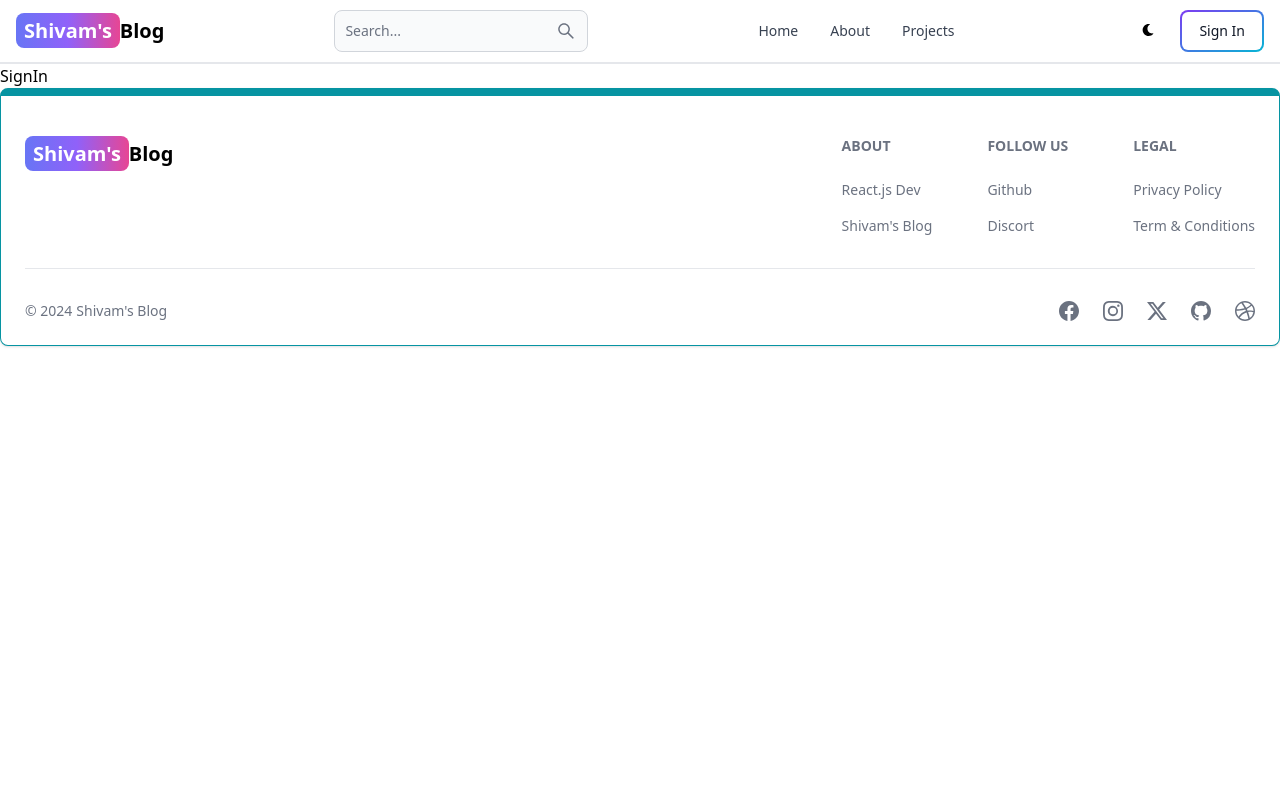
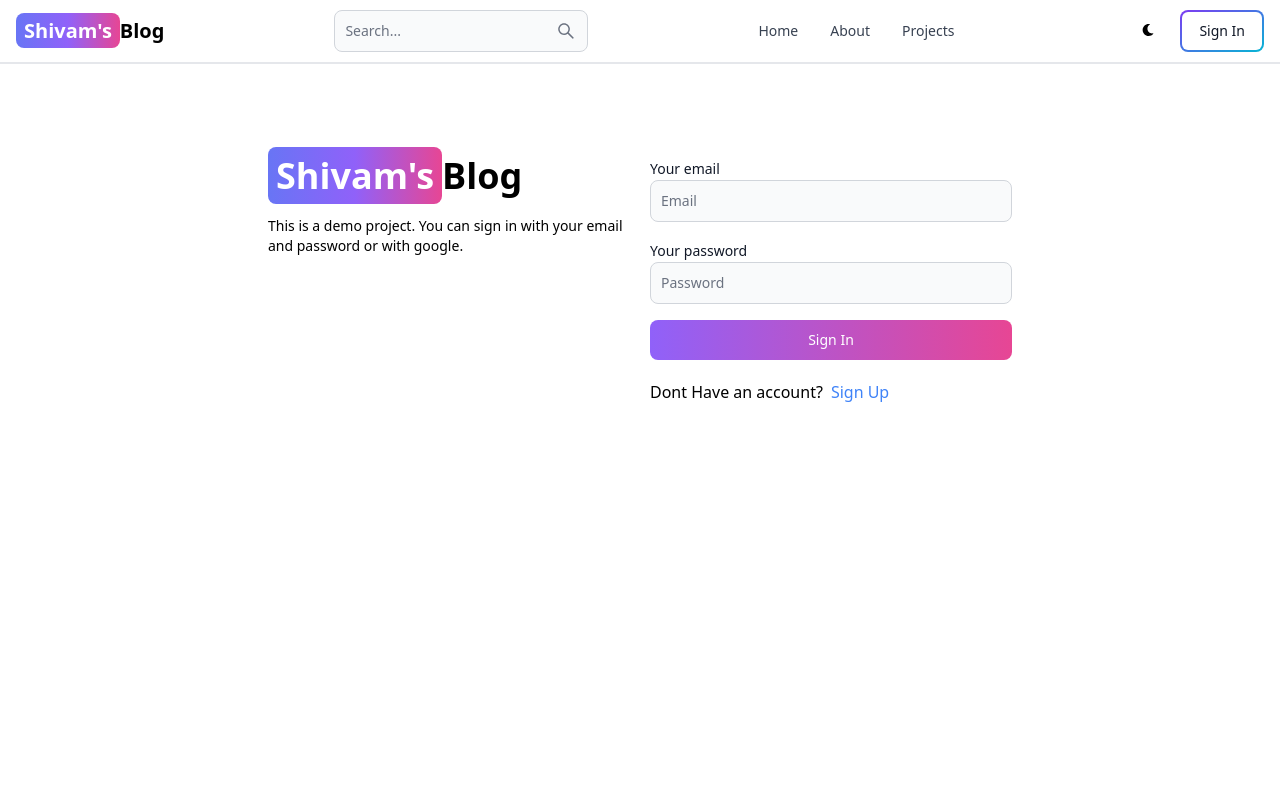
Before and after one commit to shivamdubeyagra/mern-blog, a React (Vite) app in the folder client/: page /sign-in in a window 1280 px wide. Shown: the top 800 px of the page. Built offline with nearby package versions, Linux system fonts and the light colour scheme.

Commit message:
sigin page done

```diff
--- a/client/src/pages/SignIn.jsx
+++ b/client/src/pages/SignIn.jsx
@@ -1,9 +1,92 @@
-import React from 'react'
+import React, { useState } from 'react'
+import { Link, useNavigate} from 'react-router-dom';
+import {Alert, Button, Label, Spinner, TextInput} from 'flowbite-react';
 
 export default function SignIn() {
+//  All hooks are here
+  const [formData,setFormData] = useState({});
+  const [errorMessage,setErrorMessage] = useState(null);
+  const [loading,setLoading] = useState(false);
+  const navigate = useNavigate();
+
+// All function are here
+  const handleChange = (e) =>{
+    setFormData({...formData, [e.target.id]:e.target.value.trim()});
+  }
+  const handleSubmit = async (e) => {
+    e.preventDefault();
+    if(!formData.email || !formData.password){
+      return setErrorMessage('Please fill out all fields');
+    }
+    try{
+      setLoading(true)
+      setErrorMessage(null)
+      const res = await fetch('/api/auth/signin',{
+        method:'POST',
+        headers:{'Content-Type':'application/json'},
+        body:JSON.stringify(formData),
+      });
+      const data = await res.json();
+      if(data.success === false){
+        return setErrorMessage(data.message)
+      }
+      setLoading(false)
+      if(res.ok){
+        navigate('/')
+      }
+    }catch(error){
+      setErrorMessage(error.message);
+      setLoading(false);
+    }
+  }
   return (
-    <div>
-      SignIn
+    <div className='min-h-screen mt-20'>
+      <div className="flex p-3 max-w-3xl mx-auto flex-col md:flex-row md:items-start gap-5">
+        {/* left */}
+        <div className="flex-1">
+        <Link to="/" className='font-bold dark:text-white text-4xl'>
+        <span className='px-2 py-1 bg-gradient-to-r from-indigo-500 via-purple-500 to-pink-500 rounded-lg text-white'>Shivam's</span>
+        Blog
+        </Link>
+        <p className='text-sm mt-5'>
+          This is a demo project. You can sign in with your email and password or with google.
+        </p>
+      </div>
+        {/* right */}
+        <div className='flex-1'>
+          <form className='flex flex-col gap-4' onSubmit={handleSubmit}>
+            <div className="">
+              <Label value = "Your email"/>
+              <TextInput type='email' placeholder='Email' id='email'onChange={handleChange}/>
+            </div>
+            <div className="">
+              <Label value = "Your password"/>
+              <TextInput type='password' placeholder='Password' id='password'onChange={handleChange}/>
+            </div>
+            <Button gradientDuoTone="purpleToPink" type='submit' disabled={loading}>
+              {
+                loading ? (
+                  <>
+                  <Spinner size='sm'/>
+                  <span className='pl-3'>Loading...</span>
+                  </>
+                ) : 'Sign In'
+              }
+            </Button>
+          </form>
+          <div className="flex gap-2 mt-5">
+            <span>Dont Have an account?</span>
+            <Link to='/sign-up' className='text-blue-500'>Sign Up</Link>
+          </div>
+          {
+            errorMessage && (
+              <Alert className='mt-5' color="failure">
+                {errorMessage}
+              </Alert>
+            )
+          }
+        </div>
+      </div>
     </div>
   )
 }
```
